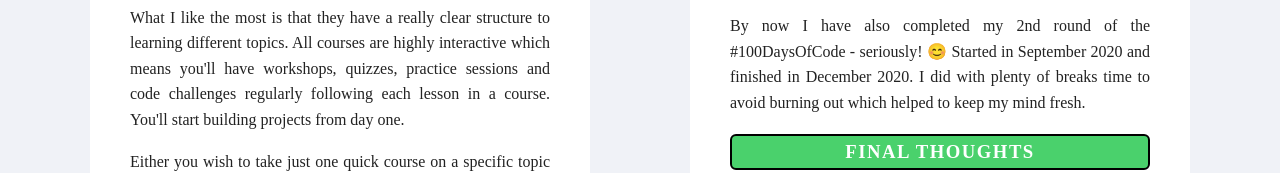
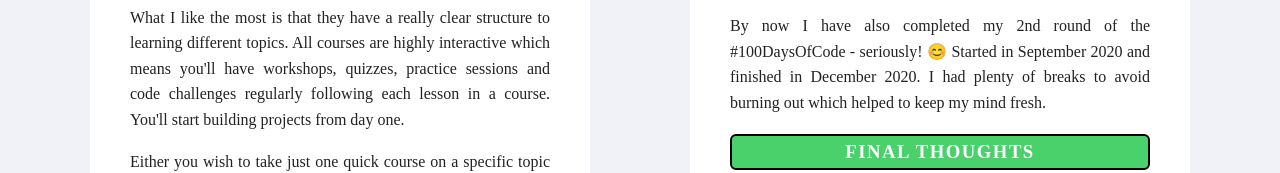
Before and after one commit to nurme-ave/my-coding-journey, a plain HTML site: page index.html in a window 1280 px wide. Shown: the part 1936-2109 px from the top of the page. Drawn offline with Linux system fonts and the light colour scheme; a web font is replaced by a local one.

Commit message:
Update index.html

```diff
--- a/index.html
+++ b/index.html
@@ -144,7 +144,7 @@
                  </p>
                  <p>
                     By now I have also completed my 2nd round of the #100DaysOfCode - seriously! 😊 Started in September 2020 and finished in December 2020.
-                     I did with plenty of breaks time to avoid burning out which helped to keep my mind fresh.
+                     I had plenty of breaks to avoid burning out which helped to keep my mind fresh.
                  </p>
 
                  <h3>FINAL THOUGHTS</h3>
```
